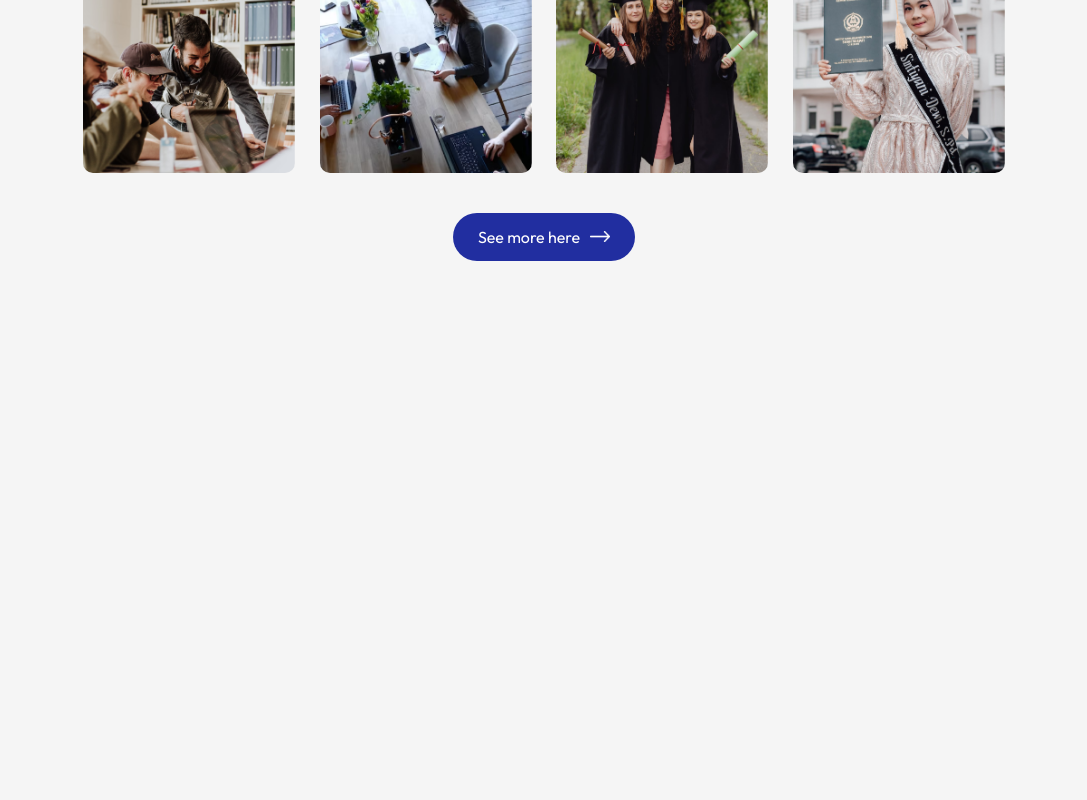
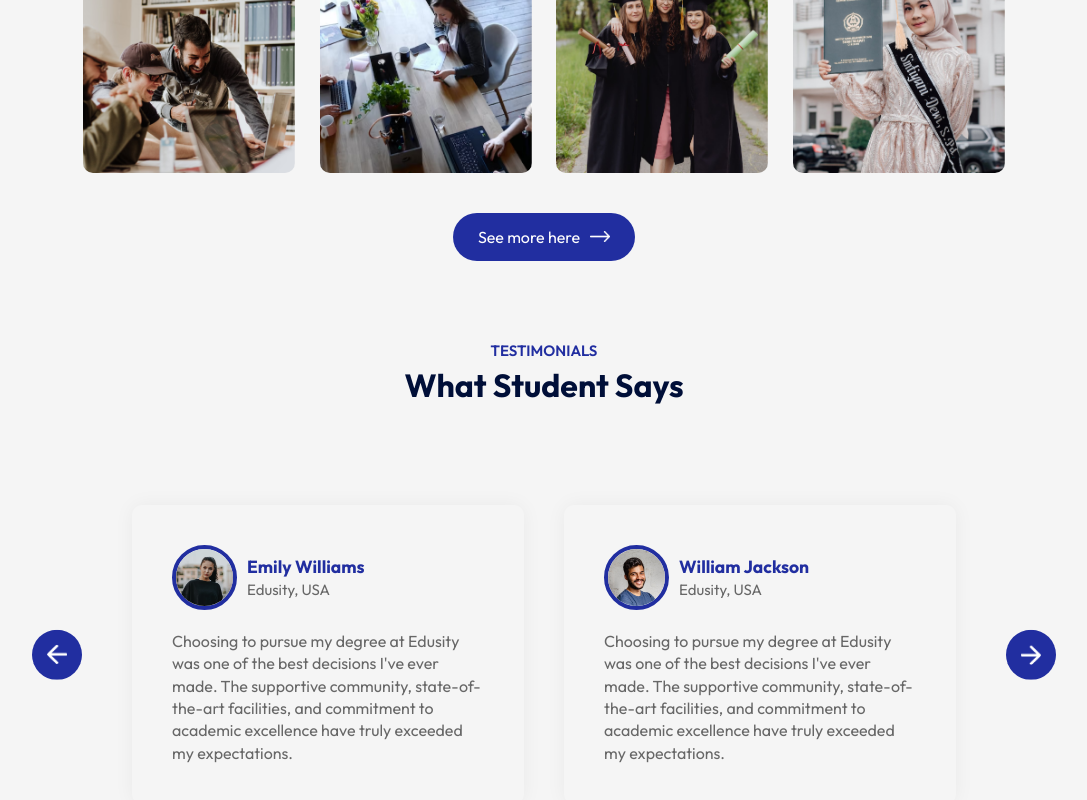
Before and after one commit to MdRasen/edusity, a React (Vite) app: page / in a window 1280 px wide. Shown: the part 2132-2932 px from the top of the page, without its empty margins (96-1183 px from the left). Before the commit the page ends 2473 px from the top, so only its background shows below. Built offline with nearby package versions, Linux system fonts and the light colour scheme.

Commit message:
Testimonials section

```diff
--- a/src/App.jsx
+++ b/src/App.jsx
@@ -4,6 +4,7 @@ import Title from "./components/title/Title";
 import Programs from "./components/programs/Programs";
 import About from "./components/about/About";
 import Campus from "./components/campus/Campus";
+import Testimonials from "./components/testimonials/Testimonials";
 
 const App = () => {
   return (
@@ -16,6 +17,8 @@ const App = () => {
         <About />
         <Title title="Gallery" subtitle="Campus Photos" />
         <Campus />
+        <Title title="TESTIMONIALS" subtitle="What Student Says" />
+        <Testimonials />
       </div>
     </div>
   );
--- /dev/null
+++ b/src/components/testimonials/Testimonials.jsx
@@ -0,0 +1,120 @@
+import { useRef } from "react";
+import "./testimonials.css";
+import next_icon from "../../assets/next-icon.png";
+import back_icon from "../../assets/back-icon.png";
+import user_1 from "../../assets/user-1.png";
+import user_2 from "../../assets/user-2.png";
+import user_3 from "../../assets/user-3.png";
+import user_4 from "../../assets/user-4.png";
+
+const Testimonials = () => {
+  const slider = useRef(null);
+  const tx = useRef(0);
+
+  const slideForward = () => {
+    if (tx.current > -50) {
+      tx.current -= 25;
+    }
+
+    slider.current.style.transform = `translateX(${tx.current}%)`;
+  };
+
+  const slideBackward = () => {
+    if (tx.current < 0) {
+      tx.current += 25;
+    }
+
+    slider.current.style.transform = `translateX(${tx.current}%)`;
+  };
+  return (
+    <div className="testimonials">
+      <img
+        src={next_icon}
+        alt="next_icon"
+        className="next-btn"
+        onClick={slideForward}
+      />
+      <img
+        src={back_icon}
+        alt="back_icon"
+        className="back-btn"
+        onClick={slideBackward}
+      />
+
+      <div className="slider">
+        <ul ref={slider}>
+          <li>
+            <div className="slide">
+              <div className="user-info">
+                <img src={user_1} alt="user_1" />
+                <div>
+                  <h3>Emily Williams</h3>
+                  <span>Edusity, USA</span>
+                </div>
+              </div>
+              <p>
+                Choosing to pursue my degree at Edusity was one of the best
+                decisions I've ever made. The supportive community,
+                state-of-the-art facilities, and commitment to academic
+                excellence have truly exceeded my expectations.
+              </p>
+            </div>
+          </li>
+          <li>
+            <div className="slide">
+              <div className="user-info">
+                <img src={user_2} alt="user_2" />
+                <div>
+                  <h3>William Jackson</h3>
+                  <span>Edusity, USA</span>
+                </div>
+              </div>
+              <p>
+                Choosing to pursue my degree at Edusity was one of the best
+                decisions I've ever made. The supportive community,
+                state-of-the-art facilities, and commitment to academic
+                excellence have truly exceeded my expectations.
+              </p>
+            </div>
+          </li>
+          <li>
+            <div className="slide">
+              <div className="user-info">
+                <img src={user_3} alt="user_3" />
+                <div>
+                  <h3>Emily Williams</h3>
+                  <span>Edusity, USA</span>
+                </div>
+              </div>
+              <p>
+                Choosing to pursue my degree at Edusity was one of the best
+                decisions I've ever made. The supportive community,
+                state-of-the-art facilities, and commitment to academic
+                excellence have truly exceeded my expectations.
+              </p>
+            </div>
+          </li>
+          <li>
+            <div className="slide">
+              <div className="user-info">
+                <img src={user_4} alt="user_4" />
+                <div>
+                  <h3>William Jackson</h3>
+                  <span>Edusity, USA</span>
+                </div>
+              </div>
+              <p>
+                Choosing to pursue my degree at Edusity was one of the best
+                decisions I've ever made. The supportive community,
+                state-of-the-art facilities, and commitment to academic
+                excellence have truly exceeded my expectations.
+              </p>
+            </div>
+          </li>
+        </ul>
+      </div>
+    </div>
+  );
+};
+
+export default Testimonials;
--- /dev/null
+++ b/src/components/testimonials/testimonials.css
@@ -0,0 +1,66 @@
+.testimonials {
+  margin: 80px auto;
+  padding: 0 80px;
+  position: relative;
+}
+
+.testimonials .next-btn,
+.testimonials .back-btn {
+  position: absolute;
+  top: 50%;
+  right: 0;
+  transform: translateY(-50%);
+  padding: 15px;
+  width: 50px;
+  border-radius: 50%;
+  cursor: pointer;
+  background-color: #212ea0;
+}
+
+.testimonials .back-btn {
+  right: auto;
+  left: 0;
+}
+
+.testimonials .slider {
+  overflow: hidden;
+}
+
+.slider ul {
+  display: flex;
+  width: 200%;
+  overflow-x: hidden;
+  transition: 0.5s;
+}
+
+.slider ul li {
+  list-style: none;
+  width: 50%;
+  padding: 20px;
+}
+
+.slider .slide {
+  box-shadow: 0 0 20px rgba(0, 0, 0, 0.05);
+  padding: 40px;
+  border-radius: 10px;
+  color: #676767;
+  line-height: 1.4;
+}
+
+.slide .user-info {
+  display: flex;
+  align-items: center;
+  margin-bottom: 20px;
+  font-size: 15px;
+}
+
+.user-info img {
+  width: 65px;
+  border-radius: 50%;
+  margin-right: 10px;
+  border: 4px solid #212ea0;
+}
+
+.user-info h3 {
+  color: #212ea0;
+}
```
